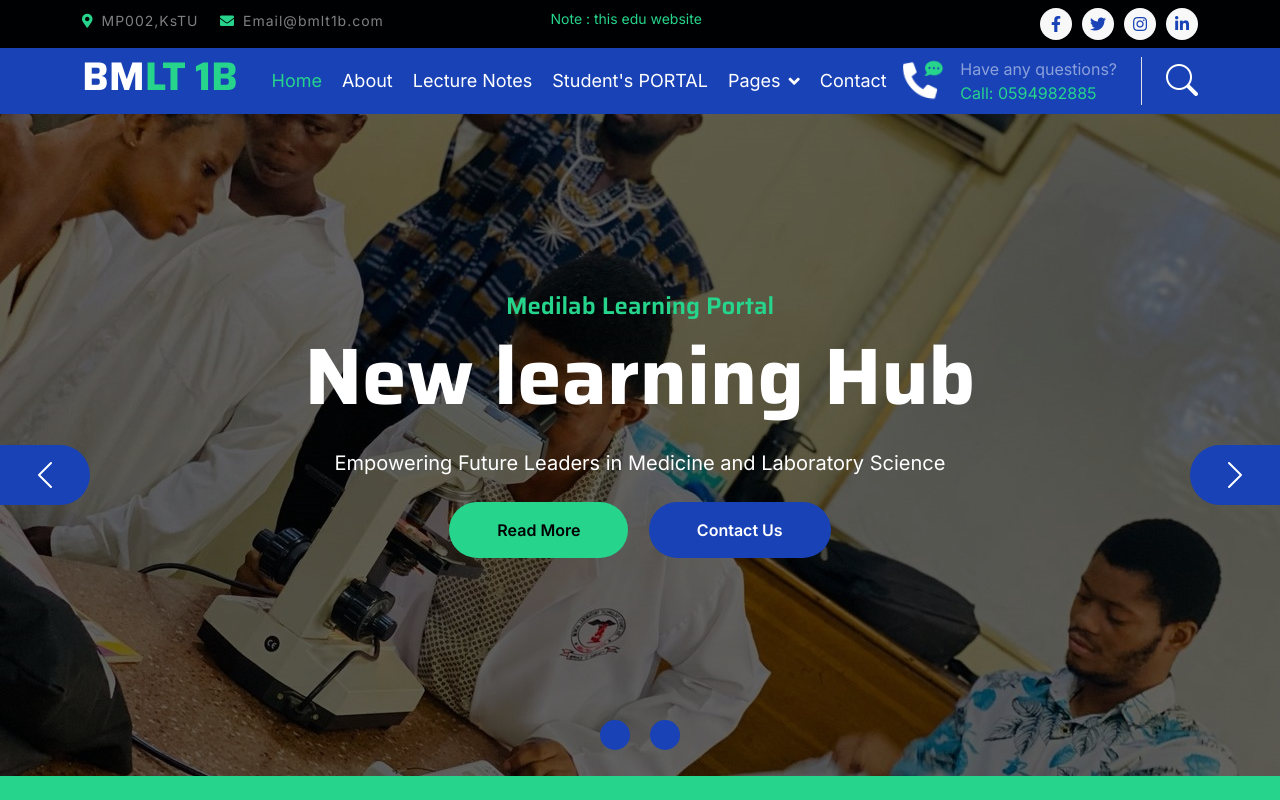
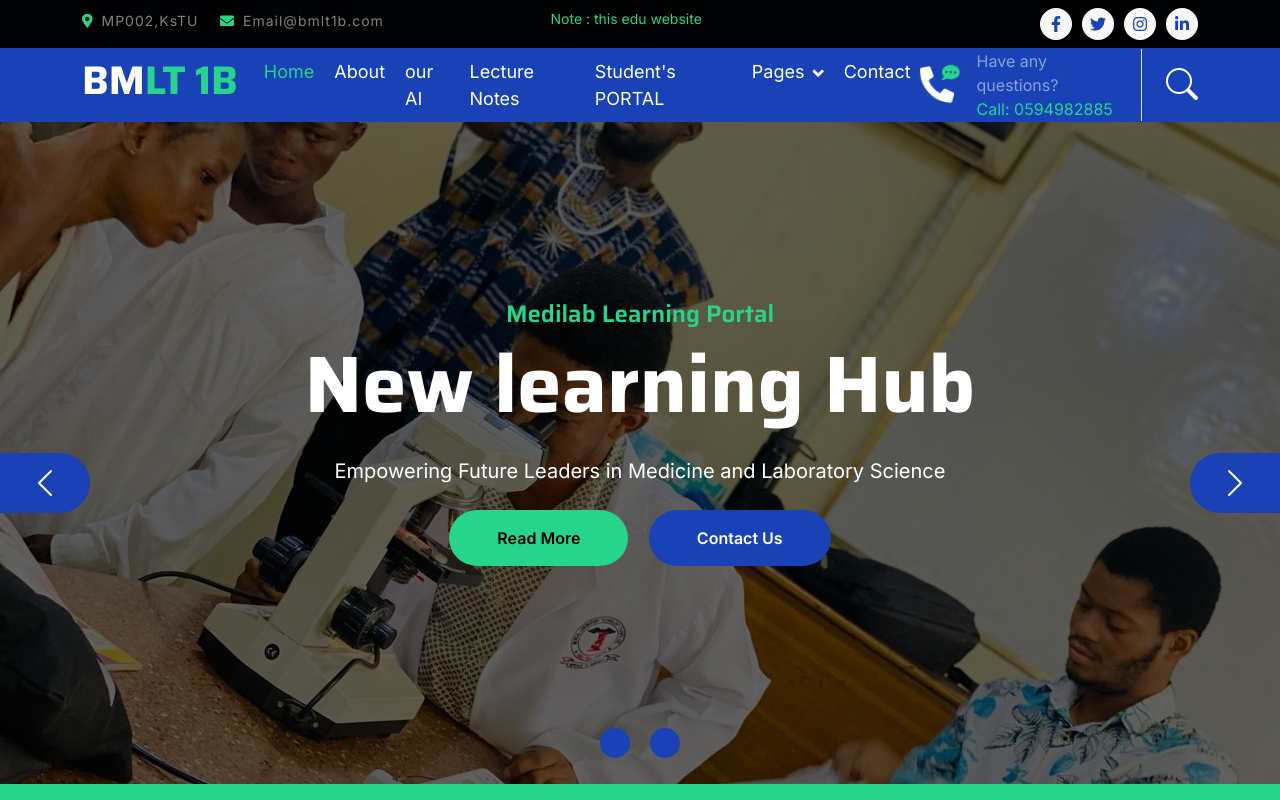
Before and after one commit to bmlt12/bml, a plain HTML site: page index.html in a window 1280 px wide. Shown: the top 800 px of the page. Drawn offline with nearby package versions, Linux system fonts and the light colour scheme.

Commit message:
Update index.html

```diff
--- a/index.html
+++ b/index.html
@@ -69,6 +69,7 @@
                     <div class="navbar-nav ms-auto mx-xl-auto p-0">
                         <a href="index.html" class="nav-item nav-link active text-secondary">Home</a>
                         <a href="about.html" class="nav-item nav-link">About</a>
+                        <a href="bmlt bot.html" class="nav-item nav-link">our AI</a>
                         <a href="project.html" class="nav-item nav-link">Lecture Notes</a>
                         <a href="https://portal.kstu.edu.gh/students/login" class="nav-item nav-link">Student's PORTAL</a>
                         <div class="nav-item dropdown">
```
